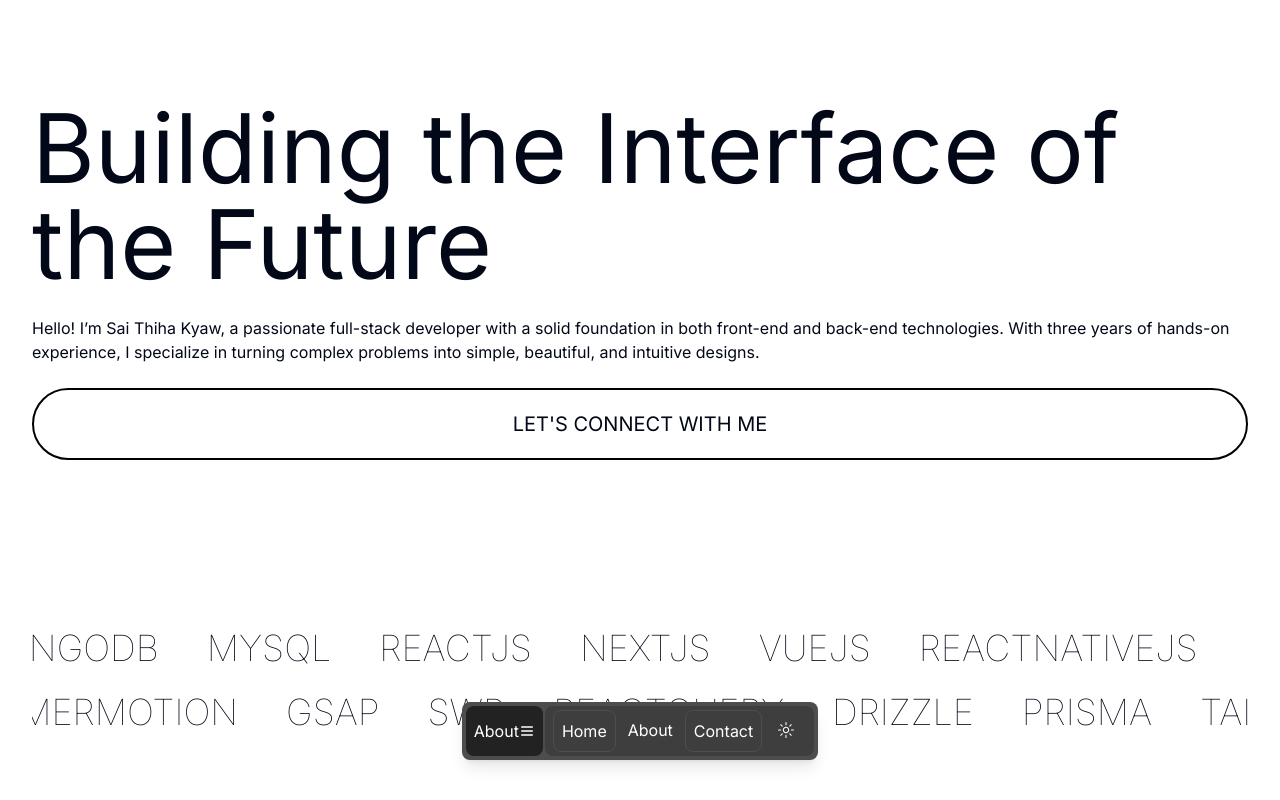
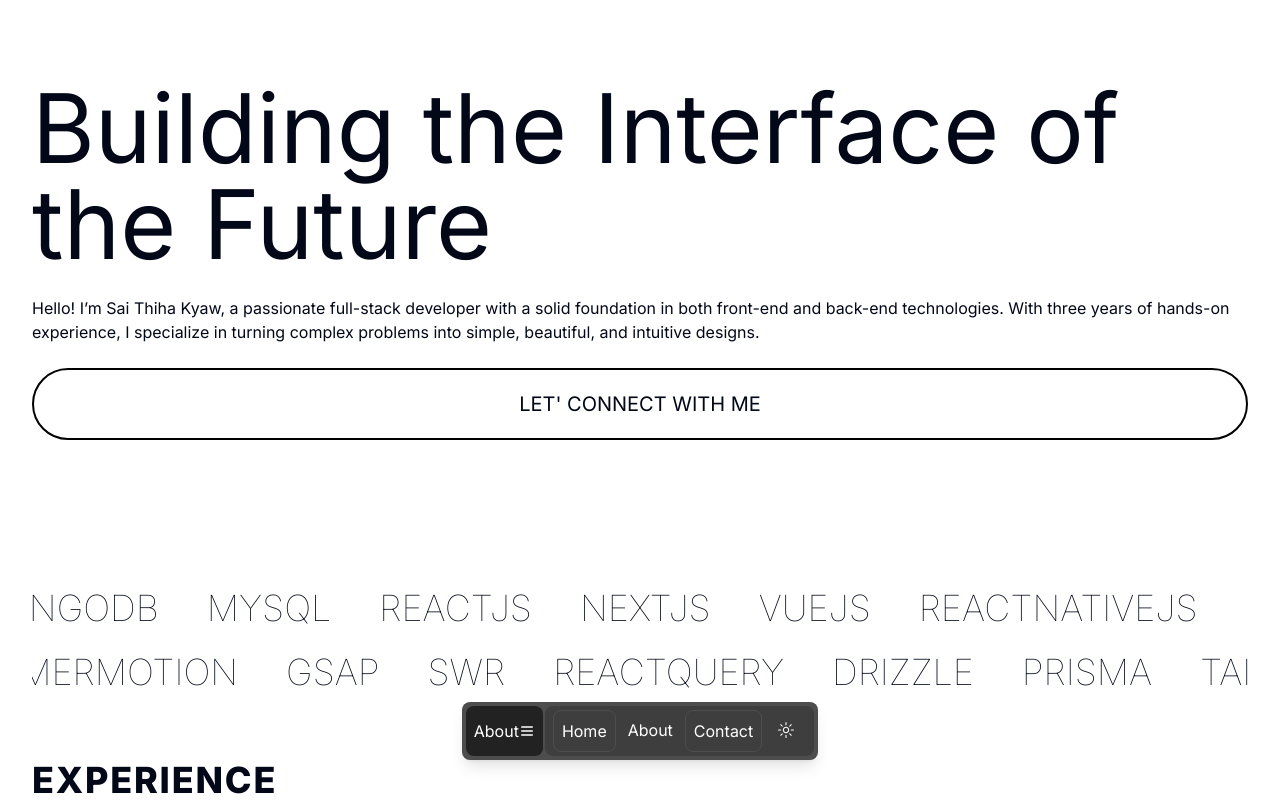
Before and after one commit to SaiThihaK/portfolio, a Next.js app: page /about in a window 1280 px wide. Shown: the top 800 px of the page. Built offline with nearby package versions, Linux system fonts and the light colour scheme.

Commit message:
build folder

```diff
--- a/package.json
+++ b/package.json
@@ -2,6 +2,7 @@
   "name": "my-app",
   "version": "0.1.0",
   "private": true,
+  "license":"CDDL-1.0",
   "scripts": {
     "dev": "next dev",
     "build": "next build",
--- a/src/app/about/page.tsx
+++ b/src/app/about/page.tsx
@@ -42,7 +42,7 @@ const skill2: string[] = [
 const ProjectPage = () => {
   return (
     <main className="w-full flex flex-col gap-y-10">
-      <div className="w-full flex justify-center min-h-[70dvh]   flex-col gap-y-6">
+      <div className="w-full flex justify-center py-20   flex-col gap-y-6">
         <div className="text-8xl leading-20">
           Building the Interface of the Future
         </div>
@@ -54,7 +54,7 @@ const ProjectPage = () => {
         </div>
         <Link href="/contact">
           <div className="w-full border-2 border-black dark:border-white rounded-full flex justify-center items-center p-5 uppercase font-normal text-xl dark:hover:bg-slate-800 hover:bg-slate-200">
-            Let's Connect With Me
+            Let&apos; Connect With Me
           </div>
         </Link>
       </div>
--- a/src/app/contact/page.tsx
+++ b/src/app/contact/page.tsx
@@ -17,7 +17,7 @@ const ContactPage = () => {
         <div className="p-6 flex justify-between border-b-[0.5px] border-b-gray-600 flex-col md:flex-row items-center gap-4">
           <div className="w-[300px] md:w-[200px]">
             <h2 className="text-3xl font-extrabold font-mono">
-              Let's Create Something Greate Together
+              Let&apos; Create Something Greate Together
             </h2>
           </div>
           <div>
--- a/src/app/page.tsx
+++ b/src/app/page.tsx
@@ -28,15 +28,15 @@ const Home: React.FC = () => {
           onMouseLeave={() => setIsHovered(false)}
           className="w-[1000px] p-10 text-6xl leading-[66px] cursor-default"
         >
-          A full-stack developer - wielding a tech stack that even A.I can't
-          outcode (yet) - crafting seamless applications only when the
-          compensation is as robust as their code.
+          A full-stack developer - wielding a tech stack that even A.I
+          can&apos;t outcode (yet) - crafting seamless applications only when
+          the compensation is as robust as their code.
         </p>
       </motion.div>
       <div className="w-full h-full flex items-center justify-center text-6xl leading-[66px] text-[#afa18f] cursor-default">
         <div className="w-full flex-col">
           <div className="w-full text-start">
-            I'm a <span className="text-red-500">selectively skilled</span>{" "}
+            I&apos;m a <span className="text-red-500">selectively skilled</span>{" "}
             full-stack developer
           </div>
           <div className="text-start ps-20 w-full">
```
